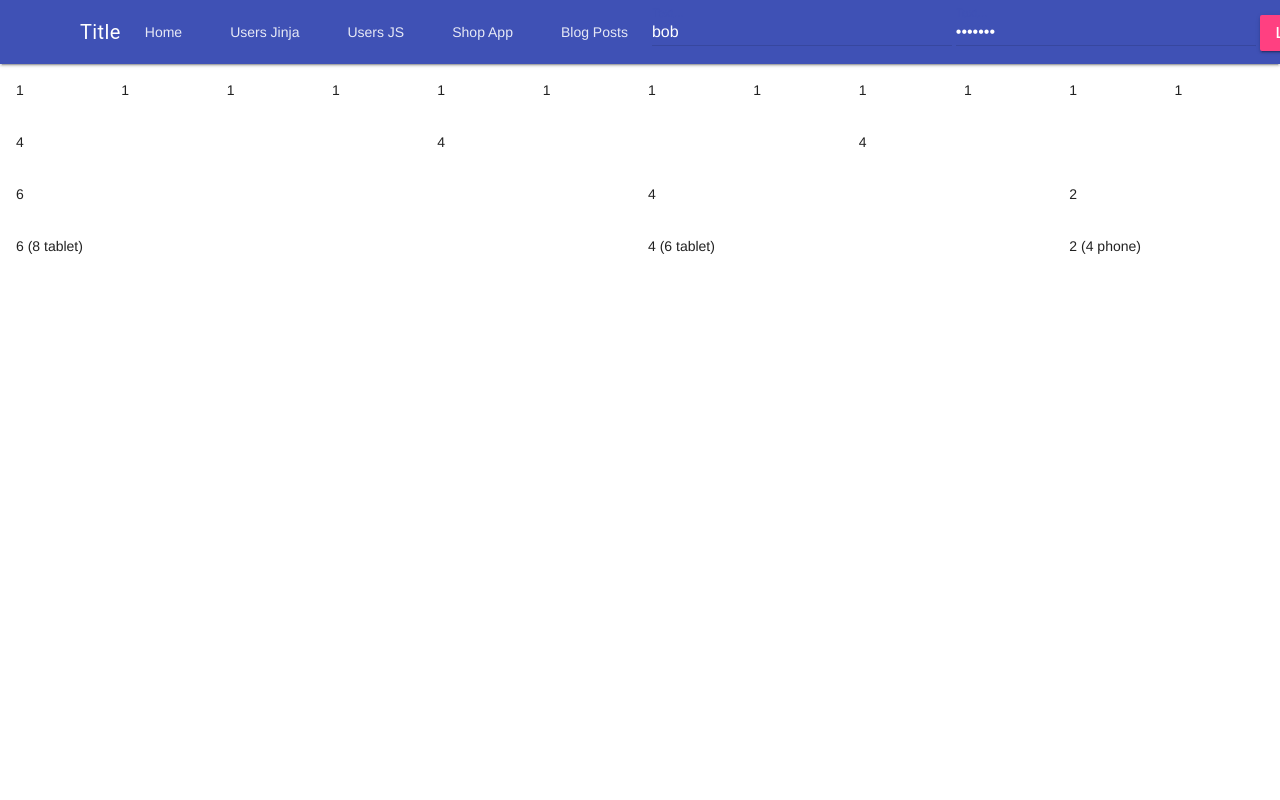
After one commit to firepenguindisopanda/ssr-template, a Flask app: page /post in a window 1280 px wide. The commit adds this page. Run offline with Flask 3, Linux system fonts and the light colour scheme.

Commit message:
Updated: with files for post and created a new layout making use of material design

```diff
--- a/App/controllers/__init__.py
+++ b/App/controllers/__init__.py
@@ -1,3 +1,4 @@
 from .user import *
 from .auth import *
 from .shop import *
+from .post import *
--- a/App/templates/layout_navbar_sidebar.html
+++ b/App/templates/layout_navbar_sidebar.html
@@ -26,6 +26,7 @@
             {% endif %}
             <li><a href="/static/users">Users JS</a></li>
             <li><a href="/shop">Shop App</a></li>
+            <li><a href="/post">Blog Posts</a></li>
         </ul>
         {% if is_authenticated %}
             <ul id="nav-mobile" class="right">
--- /dev/null
+++ b/App/templates/material_design_layout.html
@@ -0,0 +1,103 @@
+<!doctype html>
+<html>
+
+<head>
+    <link rel="stylesheet" href="{{ url_for('static', filename='style.css') }}">
+    <!--Import Google Icon Font-->
+    <link href="https://fonts.googleapis.com/icon?family=Material+Icons" rel="stylesheet">
+    <!-- Compiled and minified CSS -->
+    <link rel="stylesheet" href="https://fonts.googleapis.com/icon?family=Material+Icons">
+    <link rel="stylesheet" href="https://code.getmdl.io/1.3.0/material.indigo-pink.min.css">
+    <script defer src="https://code.getmdl.io/1.3.0/material.min.js"></script>
+    <!--Let browser know website is optimized for mobile-->
+    <meta name="viewport" content="width=device-width, initial-scale=1.0" />
+    <title>{% block title %}{% endblock %}</title>
+    <style>
+        .demo-layout-transparent {
+            background: url('../assets/demos/transparent.jpg') center / cover;
+        }
+
+        .demo-layout-transparent .mdl-layout__header,
+        .demo-layout-transparent .mdl-layout__drawer-button {
+            color: white;
+        }
+    </style>
+</head>
+
+<body>
+    <div class="mdl-layout mdl-js-layout mdl-layout--fixed-header">
+        <header class="mdl-layout__header">
+            <div class="mdl-layout__header-row">
+                <!-- Title -->
+                <span class="mdl-layout-title">Title</span>
+                <!-- Add spacer, to align navigation to the right -->
+                <div class="mdl-layout-spacer"></div>
+                <!-- Navigation -->
+                <nav class="mdl-navigation">
+                    <a class="mdl-navigation__link" href="/">Home</a>
+                    <a class="mdl-navigation__link" href="/users">Users Jinja</a>
+                    {% if is_authenticated %}
+                    <a class="mdl-navigation__link" href="/identify">Identify</a>
+                    {% endif %}
+                    <a class="mdl-navigation__link" href="/static/users">Users JS</a>
+                    <a class="mdl-navigation__link" href="/shop">Shop App</a>
+                    <a class="mdl-navigation__link" href="/post">Blog Posts</a>
+                    {% if is_authenticated %}
+                    <ul id="nav-mobile" class="right">
+                        <a class="mdl-navigation__link" href="/logout">Logout</a>
+                    </ul>
+                    {% else %}
+                    <form method="POST" action="/login">
+                        <div class="mdl-textfield mdl-js-textfield mdl-textfield--floating-label">
+                            <input class="mdl-textfield__input" placeholder="username" value="bob" name="username"
+                                type="text" id="username">
+                            <label class="mdl-textfield__label" for="username">Text...</label>
+                        </div>
+                        <div class="mdl-textfield mdl-js-textfield mdl-textfield--floating-label">
+                            <input class="mdl-textfield__input" placeholder="password" value="bobpass" name="password"
+                                type="password" id="password">
+                            <label class="mdl-textfield__label" for="password">Text...</label>
+                        </div>
+                        <button type="submit"
+                            class="mdl-button mdl-js-button mdl-button--raised mdl-js-ripple-effect mdl-button--accent">Login</button>
+                    </form>
+                    {% endif %}
+                </nav>
+            </div>
+        </header>
+        <div class="mdl-layout__drawer">
+            <span class="mdl-layout-title">Title</span>
+            <nav class="mdl-navigation">
+                <a class="mdl-navigation__link" href="/">Home</a>
+                <a class="mdl-navigation__link" href="/users">Users Jinja</a>
+                {% if is_authenticated %}
+                <a class="mdl-navigation__link" href="/identify">Identify</a>
+                {% endif %}
+                <a class="mdl-navigation__link" href="/static/users">Users JS</a>
+                <a class="mdl-navigation__link" href="/shop">Shop App</a>
+                <a class="mdl-navigation__link" href="/post">Blog Posts</a>
+                {% if is_authenticated %}
+                <ul id="nav-mobile" class="right">
+                    <a class="mdl-navigation__link" href="/logout">Logout</a>
+                </ul>
+                {% else %}
+                <form method="POST" action="/login">
+                    <div class="mdl-textfield mdl-js-textfield mdl-textfield--floating-label">
+                        <input class="mdl-textfield__input" placeholder="username" value="bob" name="username"
+                            type="text" id="username">
+                        <label class="mdl-textfield__label" for="username">Text...</label>
+                    </div>
+                    <div class="mdl-textfield mdl-js-textfield mdl-textfield--floating-label">
+                        <input class="mdl-textfield__input" placeholder="password" value="bobpass" name="password"
+                            type="password" id="password">
+                        <label class="mdl-textfield__label" for="password">Text...</label>
+                    </div>
+                </form>
+                {% endif %}
+            </nav>
+        </div>
+        <main class="mdl-layout__content">
+            {% block content %}{% endblock %}
+        </main>
+    </div>
+</body>
--- a/App/templates/message.html
+++ b/App/templates/message.html
@@ -1,4 +1,4 @@
-{% extends "layout.html" %}
+{% extends "layout_navbar_sidebar.html" %}
 {% block title %}{{title}}{% endblock %}
 {% block page %}{{title}}{% endblock %}
 
--- /dev/null
+++ b/App/templates/post.html
@@ -0,0 +1,38 @@
+{% extends "material_design_layout.html" %}
+{% block title %}Posts{% endblock %}
+{% block page %}Posts{% endblock %}
+
+{{ super() }}
+
+{% block content %}
+
+<div class="mdl-grid">
+  <div class="mdl-cell mdl-cell--1-col">1</div>
+  <div class="mdl-cell mdl-cell--1-col">1</div>
+  <div class="mdl-cell mdl-cell--1-col">1</div>
+  <div class="mdl-cell mdl-cell--1-col">1</div>
+  <div class="mdl-cell mdl-cell--1-col">1</div>
+  <div class="mdl-cell mdl-cell--1-col">1</div>
+  <div class="mdl-cell mdl-cell--1-col">1</div>
+  <div class="mdl-cell mdl-cell--1-col">1</div>
+  <div class="mdl-cell mdl-cell--1-col">1</div>
+  <div class="mdl-cell mdl-cell--1-col">1</div>
+  <div class="mdl-cell mdl-cell--1-col">1</div>
+  <div class="mdl-cell mdl-cell--1-col">1</div>
+</div>
+<div class="mdl-grid">
+  <div class="mdl-cell mdl-cell--4-col">4</div>
+  <div class="mdl-cell mdl-cell--4-col">4</div>
+  <div class="mdl-cell mdl-cell--4-col">4</div>
+</div>
+<div class="mdl-grid">
+  <div class="mdl-cell mdl-cell--6-col">6</div>
+  <div class="mdl-cell mdl-cell--4-col">4</div>
+  <div class="mdl-cell mdl-cell--2-col">2</div>
+</div>
+<div class="mdl-grid">
+  <div class="mdl-cell mdl-cell--6-col mdl-cell--8-col-tablet">6 (8 tablet)</div>
+  <div class="mdl-cell mdl-cell--4-col mdl-cell--6-col-tablet">4 (6 tablet)</div>
+  <div class="mdl-cell mdl-cell--2-col mdl-cell--4-col-phone">2 (4 phone)</div>
+</div>
+{% endblock %}
--- a/App/templates/shop_app.html
+++ b/App/templates/shop_app.html
@@ -1,4 +1,4 @@
-{% extends "layout.html" %}
+{% extends "layout_navbar_sidebar.html" %}
 {% block title %}Shop App{% endblock %}
 {% block page %}Shop App{% endblock %}
 
--- a/App/templates/users.html
+++ b/App/templates/users.html
@@ -1,4 +1,4 @@
-{% extends "layout.html" %}
+{% extends "layout_navbar_sidebar.html" %}
 {% block title %}App Users{% endblock %}
 {% block page %}App Users{% endblock %}
 
--- a/App/views/__init__.py
+++ b/App/views/__init__.py
@@ -4,7 +4,8 @@ from .user import user_views
 from .shop import shop_views
 from .index import index_views
 from .auth import auth_views
+from .post import post_views
 
 
-views = [user_views, index_views, auth_views, shop_views]
+views = [user_views, index_views, auth_views, shop_views, post_views]
 # blueprints must be added to this list
--- /dev/null
+++ b/App/views/post.py
@@ -0,0 +1,19 @@
+from flask import Blueprint, render_template, jsonify, request, send_from_directory, flash, redirect, url_for
+from flask_jwt_extended import jwt_required, current_user as jwt_current_user
+
+from.index import index_views
+
+from App.controllers import (
+    create_user,
+    get_all_users,
+    get_all_users_json,
+    jwt_required,
+    add_auth_context
+)
+
+post_views = Blueprint('post_views', __name__, template_folder='../templates')
+
+@post_views.route('/post', methods=['GET'])
+def get_shop_page():
+
+    return render_template('post.html')
```
Also changed, not shown: App/controllers/post.py (added).
